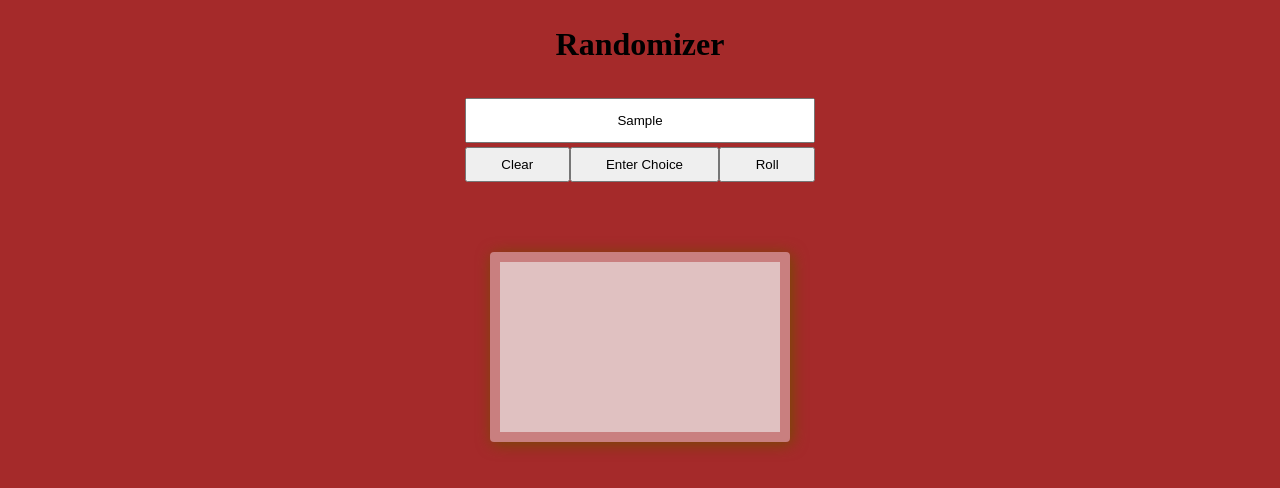
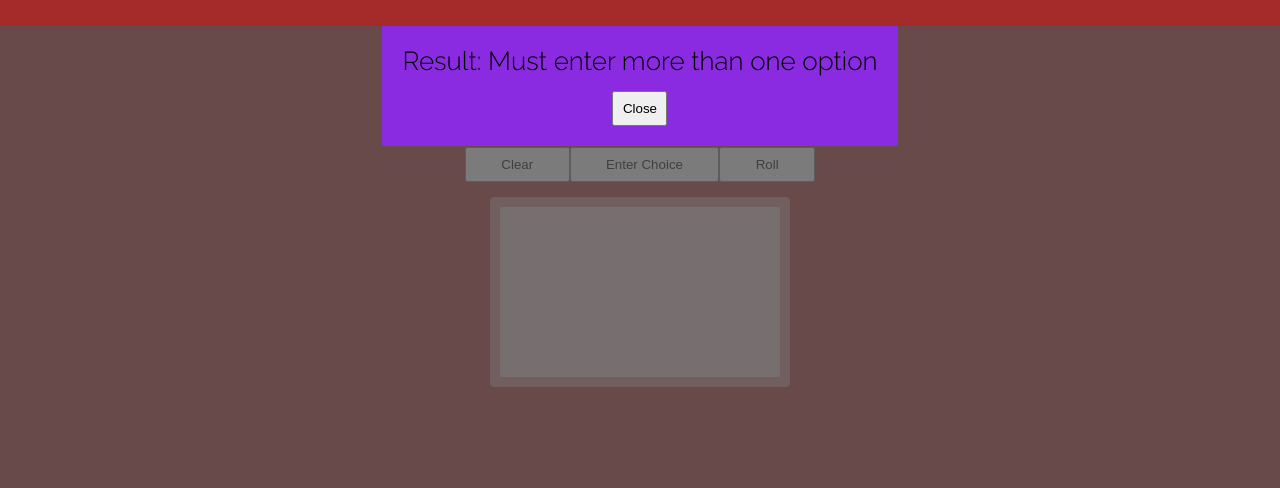
Before and after one commit to bnicholas10/Randomizer, a React (Create React App) app: page / in a window 1280 px wide. Both pictures are taken after typing "Sample" into the empty fields and a click on the button "Roll". Shown: the top 488 px of the page. Built offline with nearby package versions, Linux system fonts and the light colour scheme.

Commit message:
started popup window

```diff
--- a/public/index.html
+++ b/public/index.html
@@ -9,7 +9,14 @@
       name="description"
       content="Web site created using create-react-app"
     />
-    <link rel="apple-touch-icon" href="%PUBLIC_URL%/logo192.png" />
+    <!-- Imported fonts -->
+    <!-- Raleway -->
+    <link rel="preconnect" href="https://fonts.googleapis.com" />
+    <link rel="preconnect" href="https://fonts.gstatic.com" crossorigin />
+    <link
+      href="https://fonts.googleapis.com/css2?family=Raleway:wght@300&display=swap"
+      rel="stylesheet"
+    />
     <!--
       manifest.json provides metadata used when your web app is installed on a
       user's mobile device or desktop. See https://developers.google.com/web/fundamentals/web-app-manifest/
--- a/src/App.js
+++ b/src/App.js
@@ -1,5 +1,6 @@
 import "./app.scss";
 import { useState } from "react";
+import Popup from "./Popup";
 
 // make result appear as pop up
 // make multiple sets
@@ -10,10 +11,10 @@ function App() {
   const [options, setOptions] = useState([]);
   const [input, setInput] = useState("");
   const [result, setResult] = useState("");
+  const [trigger, setTrigger] = useState(false);
 
   function randomChoice(arr) {
     let randomIndex = Math.floor(Math.random() * arr.length);
-    // console.log(arr[randomIndex]);
     setResult(arr[randomIndex]);
   }
 
@@ -37,17 +38,20 @@ function App() {
     setOptions([]);
     setResult("");
     setInput("");
+    setTrigger(false);
   };
 
   const handleRoll = (e) => {
     e.preventDefault();
     if (options.length < 2) {
       setResult("Must enter more than one option");
-      setTimeout(() => {
-        setResult("");
-      }, "2000");
+      setTrigger(true);
+      // setTimeout(() => {
+      //   setResult("");
+      // }, "2000");
     } else {
       randomChoice(options);
+      setTrigger(true);
     }
   };
 
@@ -73,17 +77,27 @@ function App() {
           <button onClick={handleRoll}>Roll</button>
         </div>
       </form>
-      <div id="resultContainer">
+      {/* <div id="resultContainer">
         {result && <div id="result">Result: {result}</div>}
-      </div>
+      </div> */}
+      {trigger && (
+        <Popup result={result} setResult={setResult} setTrigger={setTrigger} />
+      )}
       <div className="optionList">
-        {/* <p>Choices</p> */}
         <ul>
           {options.map((option, i) => (
             <li key={i}>{option}</li>
           ))}
         </ul>
       </div>
+      {/* <button
+        onClick={() => {
+          console.log(trigger);
+          setTrigger(!trigger);
+        }}
+      >
+        Toggle Trigger
+      </button> */}
     </div>
   );
 }
--- /dev/null
+++ b/src/Popup.js
@@ -0,0 +1,24 @@
+import "./popup.scss";
+
+const Popup = (props) => {
+  const { result, setResult, setTrigger } = props;
+
+  const handleClose = (e) => {
+    e.preventDefault();
+    setTrigger(false);
+    setResult("");
+  };
+
+  return (
+    <div className="popupContainer">
+      <div className="popupBox">
+        <p>Result: {result}</p>
+        <button className="popupClose" onClick={handleClose}>
+          Close
+        </button>
+      </div>
+    </div>
+  );
+};
+
+export default Popup;
--- a/src/app.scss
+++ b/src/app.scss
@@ -4,13 +4,14 @@ $tertiary: blue;
 
 body {
   background-color: $primary;
-  padding: 2%;
+  margin: 2%;
 }
 
 .App {
   display: flex;
   flex-direction: column;
   align-items: center;
+  font-family: "Raleway", sans-serif;
 }
 
 .Title {
@@ -59,7 +60,6 @@ form {
   background-clip: padding-box;
   border-radius: 4px;
   padding: 15px;
-  box-shadow: 2px 2px 15px rgb(115, 75, 0);
   ul {
     list-style: none;
     margin-left: 0;
@@ -76,7 +76,6 @@ form {
       }
       margin-bottom: 2px;
       font-size: 24px;
-      text-shadow: r 5px 5px 5px;
     }
   }
   p {
@@ -86,17 +85,16 @@ form {
   }
   &:hover {
     border: 10px rgba(255, 255, 255, 0.5) solid;
-    background-color: rgba(245, 245, 245, 0.8);
+    // background-color: rgba(245, 245, 245, 0.8);
   }
 }
 
-#resultContainer {
-  // background-color: blueviolet;
-  height: 55px;
-}
+// #resultContainer {
+//   height: 55px;
+// }
 
-#result {
-  margin-bottom: 15px;
-  font-size: 36px;
-  // background-color: red;
-}
+// #result {
+//   margin-bottom: 15px;
+//   font-size: 36px;
+//   background-color: red;
+// }
--- /dev/null
+++ b/src/popup.scss
@@ -0,0 +1,27 @@
+.popupContainer {
+  position: absolute;
+  width: 100vw;
+  height: 100vh;
+  background-color: rgba(85, 85, 85, 0.75);
+  display: flex;
+  justify-content: center;
+  align-items: flex-start;
+}
+
+.popupBox {
+  //   position: absolute;
+  //   top: 140px;
+  display: flex;
+  flex-direction: column;
+  align-items: center;
+  background-color: blueviolet;
+  padding: 20px;
+  p {
+    margin-bottom: 15px;
+    font-size: 26px;
+  }
+  button {
+    width: 55px;
+    height: 35px;
+  }
+}
```
